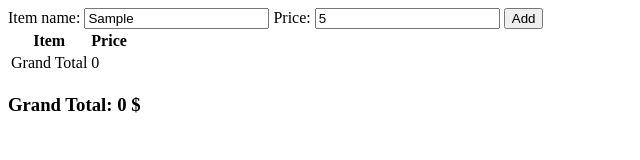
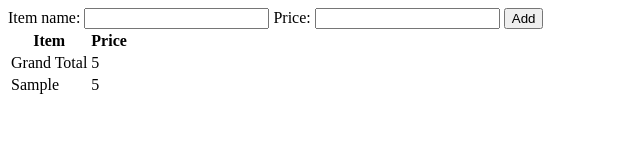
Before and after one commit to acciojob/shopping-cart-sumit7057416306, a website: page main.html in a window 1280 px wide. Both pictures are taken after typing "Sample", "5" into the empty fields and a click on the button "Add". Shown: the whole page, without its empty margins (0-640 px from the left). Drawn offline with Linux system fonts and the light colour scheme.

Commit message:
created a submission

```diff
--- a/main.html
+++ b/main.html
@@ -1,13 +1,13 @@
 <!DOCTYPE html>
-<html lang="en">
+
+<html>
+
 <head>
-    <meta charset="UTF-8">
-    <meta http-equiv="X-UA-Compatible" content="IE=edge">
-    <meta name="viewport" content="width=device-width, initial-scale=1.0">
-    <title>Shopping cart</title>
-    <link rel="stylesheet" href="style.css">
+	<link rel="stylesheet" href="styles.css">
 </head>
+
 <body>
+	<!-- the entire body must be written by student -->
   <div>
   <label for="item-name-input">Item name:</label>
   <input type="text" id="item-name-input" aria-label="Enter item name">
@@ -26,10 +26,32 @@
     <td id="total">0</td>
   </tr>
 </table>
-    <div><h3 id="total">Grand Total: <span id="grand_total">0</span>  $</h3></div>
-        <!-- the entire body must be written by student -->
-        <script type="text/javascript" src="./script.js">
-    </script>
+
+<script>
+  let total = 0;
+  function addItem() {
+    const name = document.getElementById("item-name-input").value;
+    const price = document.getElementById("item-price-input").value;
+    if (name.trim() === "" || price.trim() === "") {
+      alert("Invalid input. Please enter both item name and price.");
+      return;
+    }
+    const table = document.getElementById("shopping-list");
+    const newRow = table.insertRow(-1);
+    const nameCell = newRow.insertCell(0);
+    const priceCell = newRow.insertCell(1);
+    nameCell.innerHTML = name;
+    priceCell.innerHTML = price;
+    total += parseFloat(price);
+    document.getElementById("total").innerHTML = total;
+    document.getElementById("item-name-input").value = "";
+    document.getElementById("item-price-input").value = "";
+  }
+</script>
+
+    <script type="text/javascript" src="./script.js">
+</script>
 
 </body>
+
 </html>
--- a/script.js
+++ /dev/null
@@ -1,29 +0,0 @@
-let total = 0;
-
-      function addItem() {
-        // get the item name and price from the input fields
-        let itemName = document.getElementById("item-name-input").value;
-        let itemPrice = document.getElementById("item-price-input").value;
-
-        // validate the input
-        if (itemName === "" || itemPrice === "" || isNaN(itemPrice)) {
-          alert("Please enter a valid item name and price.");
-          return;
-        }
-
-        // add the item and price to the table
-        let table = document.getElementById("table");
-        let row = table.insertRow(-1);
-        let nameCell = row.insertCell(0);
-        let priceCell = row.insertCell(1);
-        nameCell.innerHTML = itemName;
-        priceCell.innerHTML = "$" + itemPrice;
-
-        // update the grand total
-        total += parseFloat(itemPrice);
-        document.getElementById("total").innerHTML = "Grand total: $" + total.toFixed(2);
-
-        // clear the input fields
-        document.getElementById("item-name-input").value = "";
-        document.getElementById("item-price-input").value = "";
-      }
--- a/styles.css
+++ /dev/null
@@ -1,21 +0,0 @@
-
-/* Your CSS Code here. */
-inputs{
-    margin: auto;
-}
-#total{
-    margin: 0 50px 0 0;
-}
-table,td,th {
-    border: 1px solid #ddd;
-    text-align: left;
-}
-table {
-    border-collapse: collapse;
-    width: 70%;
-    margin: auto;
-    margin-top: 50px;
-}
-th,td {
-    padding: 15px;
-}
```
